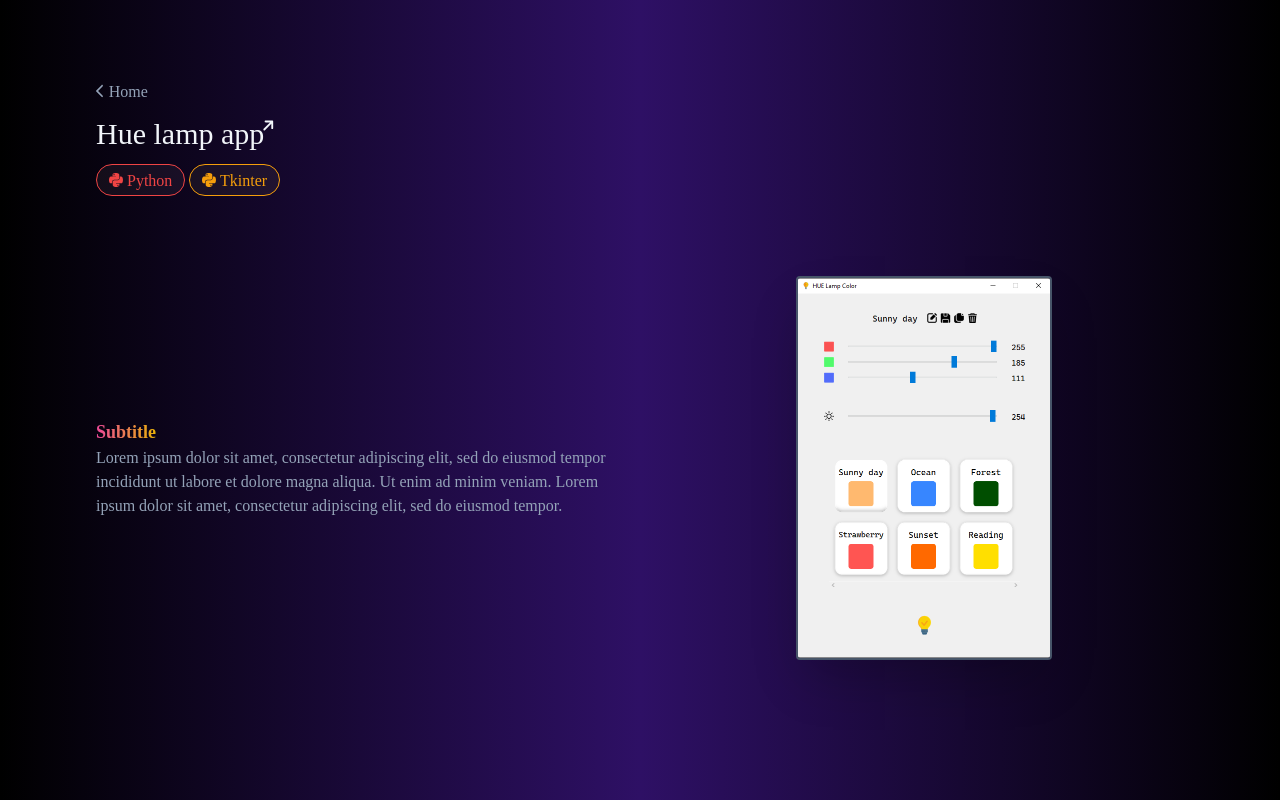
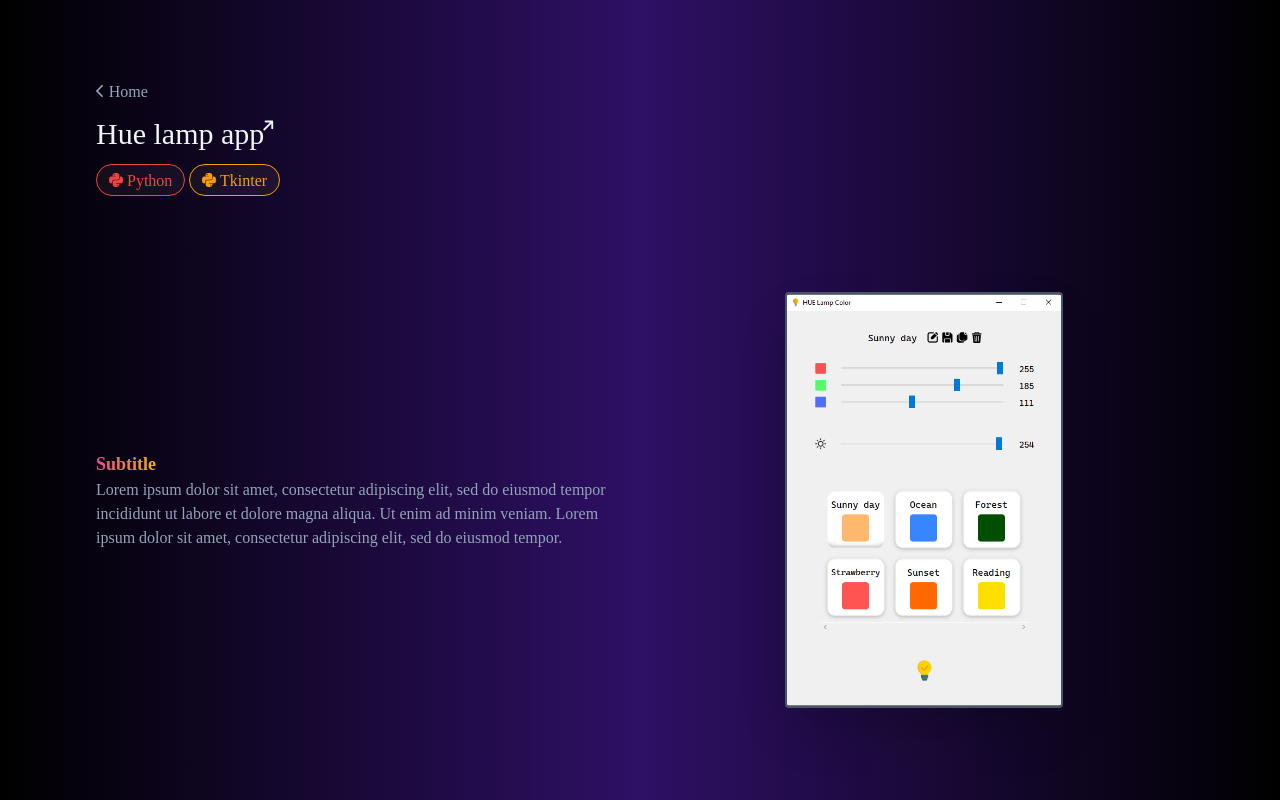
Before and after one commit to Benhan11/project-portfolio, a React (Create React App) app: page /project/hue-lamp-app in a window 1280 px wide. Shown: the top 800 px of the page. Built offline with nearby package versions, Linux system fonts and the light colour scheme.

Commit message:
Sizing changes to accomodate image resizing

```diff
--- a/src/pages/ProjectPage.tsx
+++ b/src/pages/ProjectPage.tsx
@@ -35,7 +35,7 @@ function ProjectPage() {
                 </div>
                 <div className="space-y-40">
                     {project.dataSections.map((section, index) =>
-                        <div key={index} ref={sectionsRef.current[index]} className={`md:flex md:h-96 min-h md:space-x-12 md:space-y-0 space-y-8 sm:transition-opacity sm:ease-in sm:duration-200 ${isVisibleArray[index] ? "sm:opacity-100" : "sm:opacity-30"}`}>
+                        <div key={index} ref={sectionsRef.current[index]} className={`md:flex md:h-[28rem] min-h md:space-x-12 md:space-y-0 space-y-8 sm:transition-opacity sm:ease-in sm:duration-200 ${isVisibleArray[index] ? "sm:opacity-100" : "sm:opacity-30"}`}>
                             <div className="md:w-1/2 flex items-center">
                                 <div>
                                     <a className="text-lg font-bold bg-gradient-to-r from-pink-500 to-yellow-500 inline-block text-transparent bg-clip-text sm:pb-0 pb-2">{section.title}</a><br/>
@@ -44,7 +44,7 @@ function ProjectPage() {
                             </div>
                             <div className="flex flex-row md:w-1/2 w-full">
                                 <div className="flex w-full justify-center items-center">
-                                    <img src={images[section.imageName]} className="max-h-96 sm:max-w-96 max-w-full border-2 border-slate-600 rounded shadow-2xl" />
+                                    <img src={images[section.imageName]} className="md:max-h-[26rem] max-h-[24rem] lg:max-w-[32rem] md:max-w-[24rem] max-w-full border-2 border-slate-600 rounded shadow-2xl" />
                                 </div>
                             </div>
                         </div>
```
